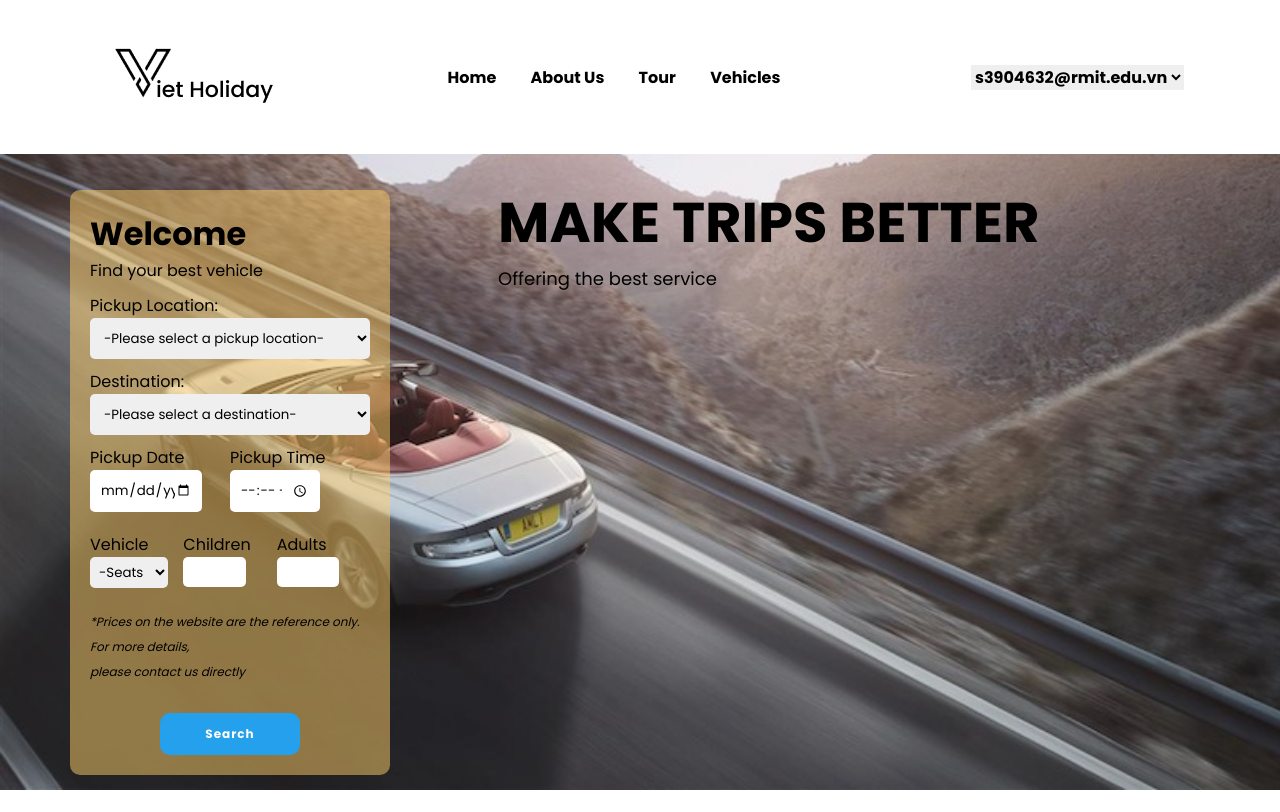
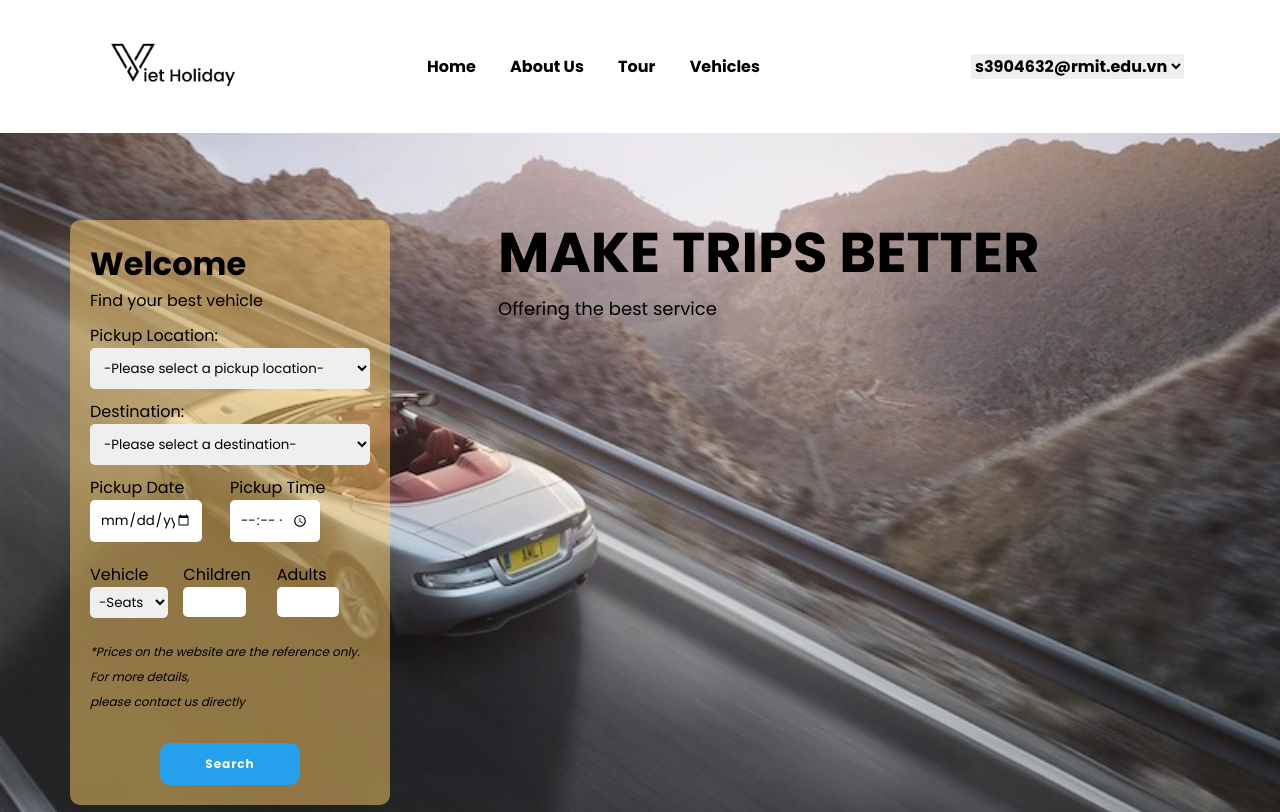
Before and after one commit to thuyiswater/enterprise_group_asm, a plain HTML site: page home.html in a window 1280 px wide. Shown: the top 812 px of the page. Drawn offline with Linux system fonts and the light colour scheme.

Commit message:
styling homepage

```diff
--- a/home.html
+++ b/home.html
@@ -10,7 +10,7 @@
 
     <header class="header">
         <div class="logo">
-            <img src="./image/logo.png" alt="Logo">
+            <img class="header-logo" src="./image/logo.png" alt="Logo">
         </div>
 
         <nav class="navbar">
--- a/index.css
+++ b/index.css
@@ -30,6 +30,10 @@ body {
     z-index: 100;
 }
 
+.header .header-logo {
+    height: auto;
+    width: 150px;
+}
 .navbar a {
     position: relative;
     color: black;
@@ -109,8 +113,9 @@ body {
     background-repeat: no-repeat;
     background-size: cover;
     height: 100vh;
-    margin-top: -10px;
+    margin-top: 20px;
     position: relative;
+
 }
 
 .container {
```
